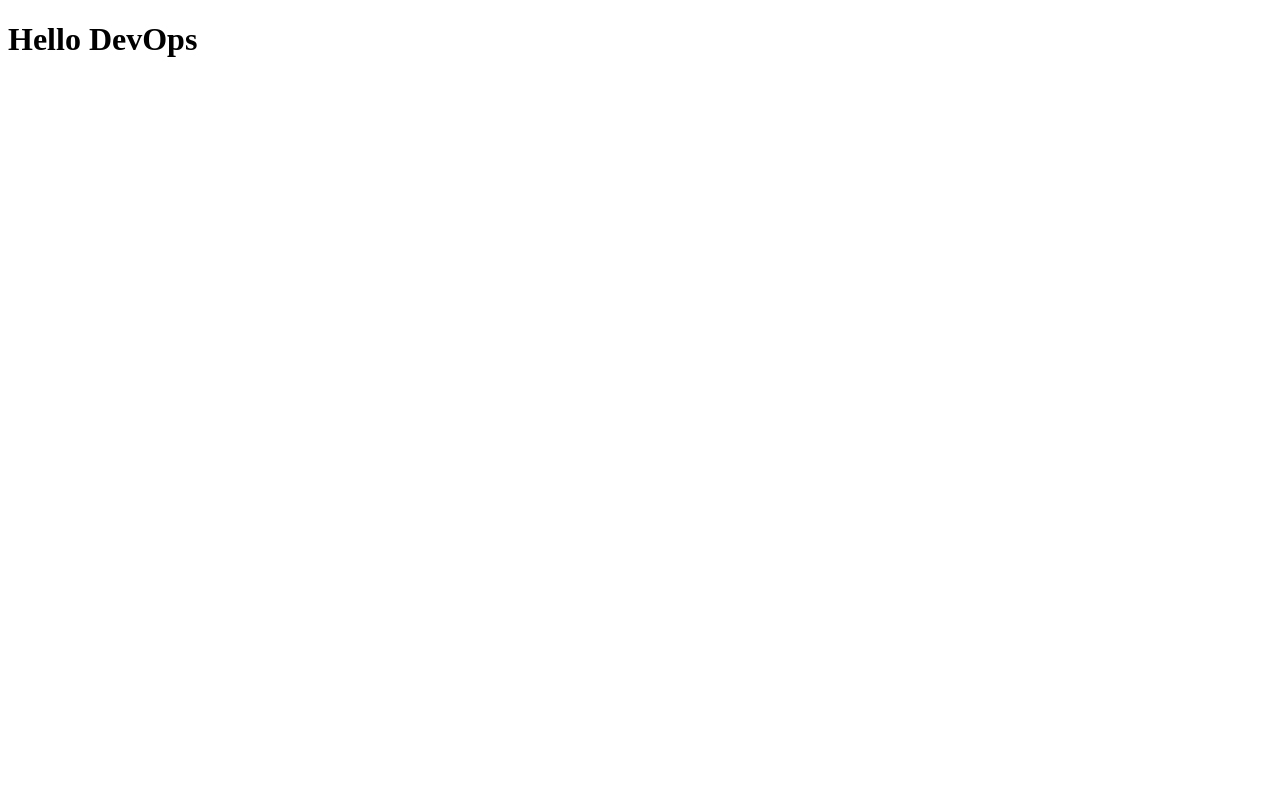
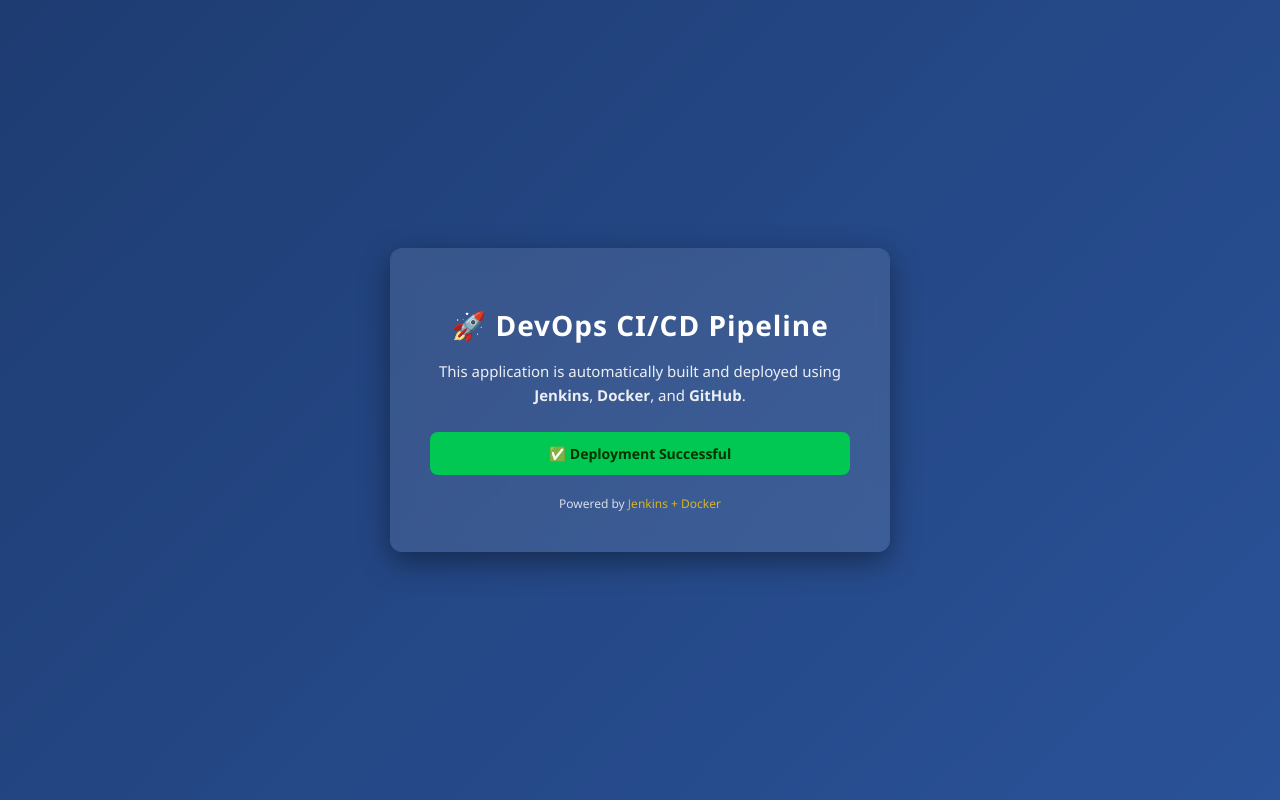
Before and after one commit to Sanjal28/ci-demo, a plain HTML site: page index.html in a window 1280 px wide. Drawn offline with Linux system fonts and the light colour scheme.

Commit message:
Updated frontend ui

```diff
--- a/index.html
+++ b/index.html
@@ -1,6 +1,85 @@
 <!DOCTYPE html>
-<html>
-  <body>
-    <h1>Hello DevOps</h1>
-  </body>
+<html lang="en">
+<head>
+    <meta charset="UTF-8">
+    <title>DevOps CI/CD Demo</title>
+
+    <style>
+        body {
+            margin: 0;
+            padding: 0;
+            font-family: "Segoe UI", Tahoma, Geneva, Verdana, sans-serif;
+            background: linear-gradient(135deg, #1e3c72, #2a5298);
+            height: 100vh;
+            display: flex;
+            justify-content: center;
+            align-items: center;
+            color: #ffffff;
+        }
+
+        .card {
+            background: rgba(255, 255, 255, 0.1);
+            padding: 40px;
+            border-radius: 12px;
+            width: 420px;
+            text-align: center;
+            box-shadow: 0 10px 30px rgba(0, 0, 0, 0.4);
+            backdrop-filter: blur(10px);
+        }
+
+        .card h1 {
+            margin-bottom: 10px;
+            font-size: 28px;
+            letter-spacing: 1px;
+        }
+
+        .card p {
+            font-size: 15px;
+            line-height: 1.6;
+            opacity: 0.9;
+        }
+
+        .status {
+            margin-top: 25px;
+            padding: 12px;
+            background: #00c853;
+            color: #003300;
+            border-radius: 8px;
+            font-weight: bold;
+            font-size: 14px;
+        }
+
+        .footer {
+            margin-top: 20px;
+            font-size: 12px;
+            opacity: 0.8;
+        }
+
+        .footer span {
+            color: #ffcc00;
+        }
+    </style>
+</head>
+
+<body>
+
+    <div class="card">
+        <h1>🚀 DevOps CI/CD Pipeline</h1>
+
+        <p>
+            This application is automatically built and deployed using
+            <strong>Jenkins</strong>, <strong>Docker</strong>, and
+            <strong>GitHub</strong>.
+        </p>
+
+        <div class="status">
+            ✅ Deployment Successful
+        </div>
+
+        <div class="footer">
+            Powered by <span>Jenkins + Docker</span>
+        </div>
+    </div>
+
+</body>
 </html>
```
